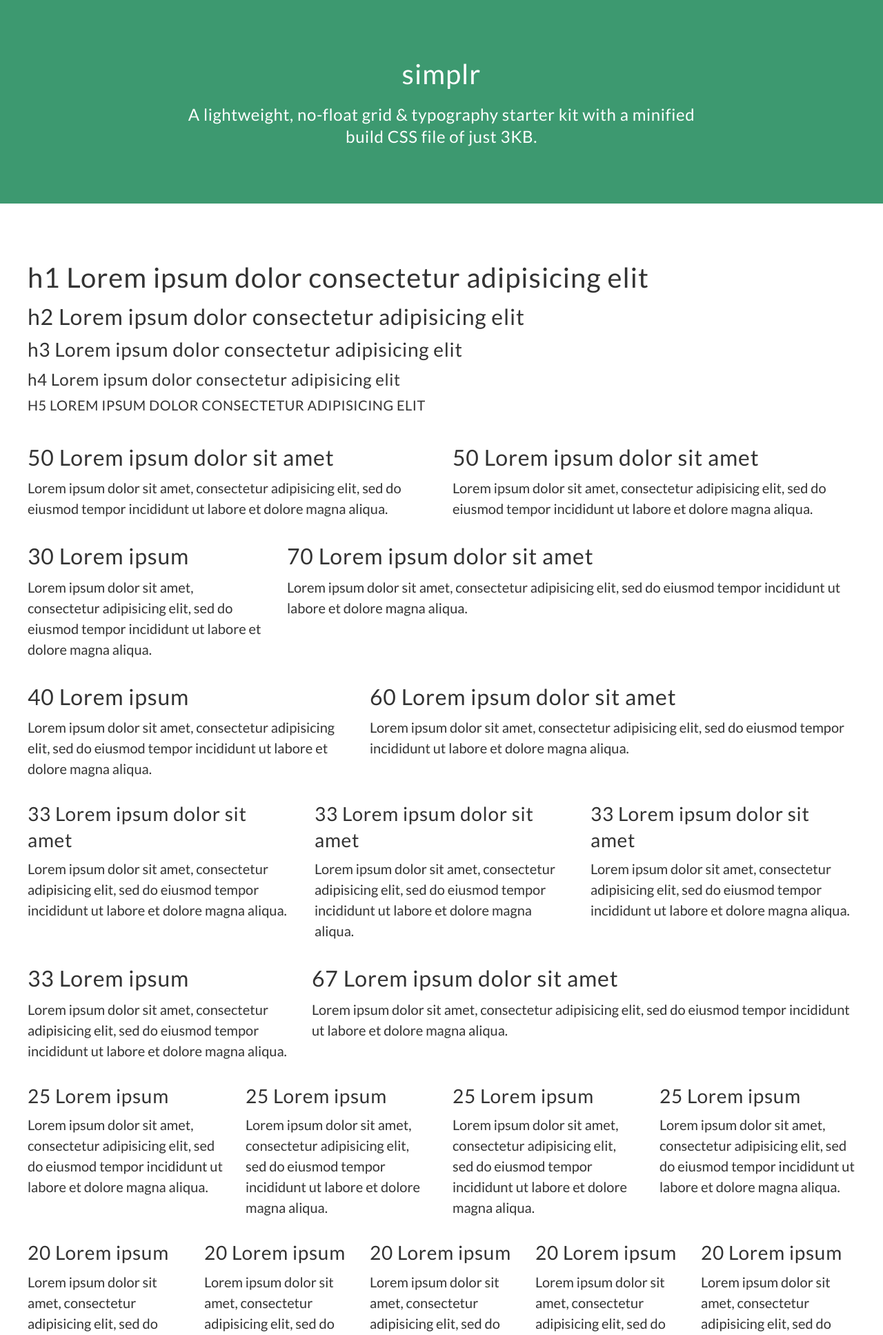
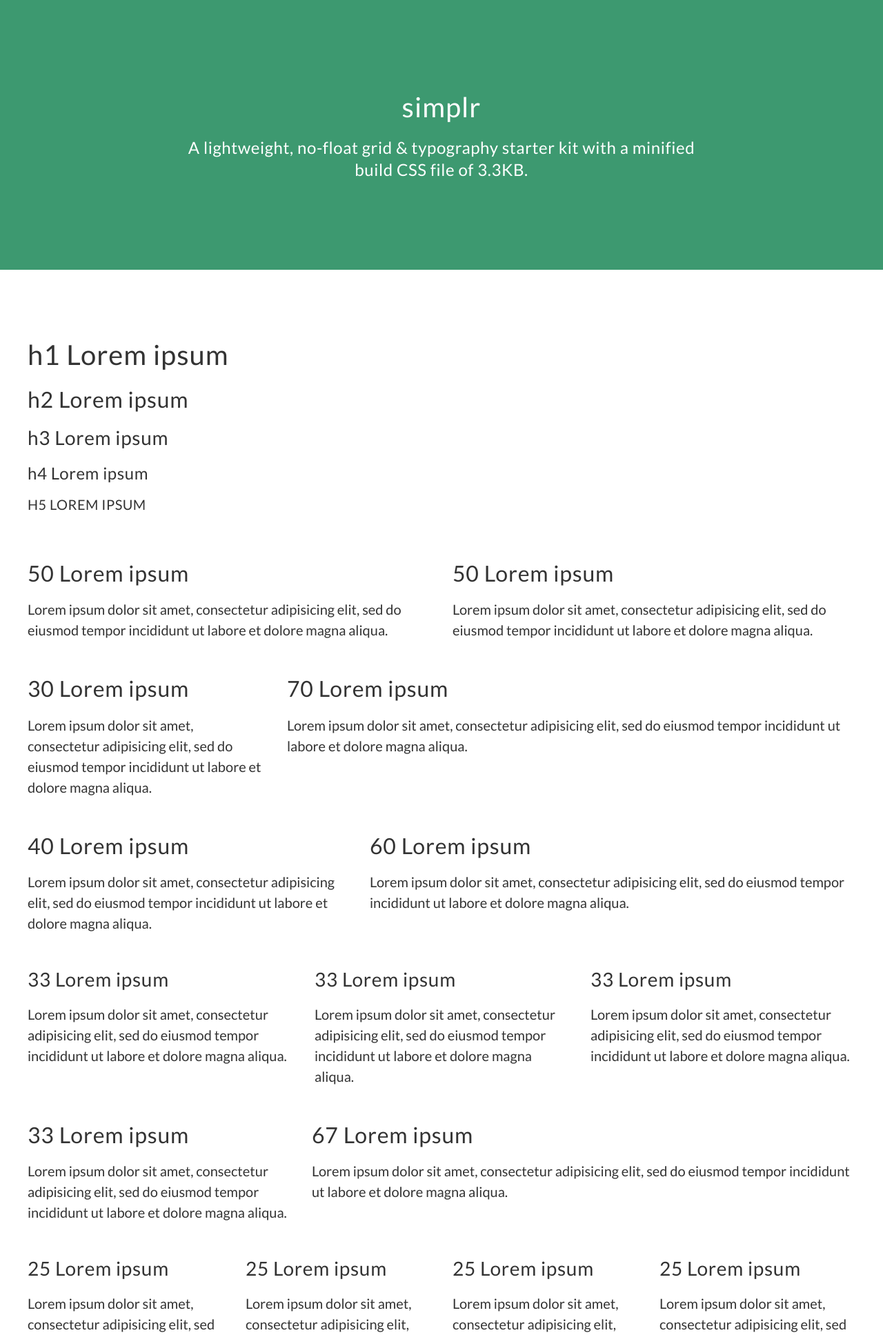
Before and after one commit to aoimedia/simplr, a PHP site: page / in a window 1280 px wide. Shown: the top 1935 px of the page at 69% size. Run offline with PHP 8.4, Linux system fonts and the light colour scheme; some libraries are stand-ins or nearby versions.

Commit message:
misc updates

```diff
--- a/app/css/styles.css
+++ b/app/css/styles.css
@@ -5,10 +5,6 @@
 Some colors from "Smarter defaults for colors on the web,"
 just for the demo at: http://simplr.elmnt.com
 Credit: Adam Morse (mrmrs): https://github.com/mrmrs/colors
-*/
-/* mobile options
-$container-pad-tablet: 0 ($baseline * .75);
-$container-pad-mobile: 0 ($baseline * .5);
 */
 /**
  * HTML5 Reset
@@ -30,7 +26,7 @@ article, aside, details, figcaption, figure, footer, header, hgroup, menu, nav,
   padding: 0;
   border: 0; }
 
-/* ol, ul { list-style: none; } */
+/* ol, ul { list-style: none; } I prefer a utility class for this. Leave the defaults alone. */
 blockquote, q {
   quotes: none; }
 
@@ -88,7 +84,7 @@ h6 {
   font-style: normal;
   letter-spacing: 0.025em;
   line-height: 1.35em;
-  margin: 0 0 0.5rem 0; }
+  margin: 1rem 0; }
 
 h1 {
   font-size: 40px;
@@ -255,22 +251,29 @@ credit: http://joshnh.com/weblog/creating-lightweight-grid-system/
 .align--center {
   text-align: center; }
 
+.list-reset {
+  margin: 0;
+  padding: 0;
+  list-style: none; }
+
 /**
  * Customizations for the demo at: http://simplr.elmnt.com
  */
 .container--header,
 .container--footer {
+  padding: 6rem 0;
   background-color: #3D9970;
   color: white; }
-
-.container--footer {
-  padding: 4rem 0; }
+  @media all and (max-width: 800px) {
+    .container--header,
+    .container--footer {
+      padding: 2rem 0; } }
 
 .container--footer .fa {
   margin: 0 .5rem; }
 
 .intro__title {
-  margin: 3rem auto 1rem auto; }
+  margin: 0 auto; }
 
 .intro__subtitle {
-  margin: 1rem auto 3rem auto; }
+  margin: 1rem auto 0 auto; }
--- a/app/index.html
+++ b/app/index.html
@@ -29,7 +29,7 @@
 
   <div class="content align--center">
     <h1 class="intro__title">simplr</h1>
-    <h4 class="intro__subtitle">A lightweight, no-float grid &amp; typography starter kit with a minified build CSS file of just 3KB.</h4>
+    <h4 class="intro__subtitle">A lightweight, no-float grid &amp; typography starter kit with a minified build CSS file of 3.3KB.</h4>
   </div>
 
 </div><!-- /.grid -->
@@ -45,11 +45,11 @@
 
   <div class="grid__col--100">
     <div class="content">
-      <h1>h1 Lorem ipsum dolor consectetur adipisicing elit</h1>
-      <h2>h2 Lorem ipsum dolor consectetur adipisicing elit</h2>
-      <h3>h3 Lorem ipsum dolor consectetur adipisicing elit</h3>
-      <h4>h4 Lorem ipsum dolor consectetur adipisicing elit</h4>
-      <h5>h5 Lorem ipsum dolor consectetur adipisicing elit</h5>
+      <h1>h1 Lorem ipsum</h1>
+      <h2>h2 Lorem ipsum</h2>
+      <h3>h3 Lorem ipsum</h3>
+      <h4>h4 Lorem ipsum</h4>
+      <h5>h5 Lorem ipsum</h5>
     </div>
   </div>
 
@@ -65,13 +65,13 @@
 
   <div class="grid__col--50">
     <div class="content">
-      <h2>50 Lorem ipsum dolor sit amet</h2>
+      <h2>50 Lorem ipsum</h2>
       <p>Lorem ipsum dolor sit amet, consectetur adipisicing elit, sed do eiusmod tempor incididunt ut labore et dolore magna aliqua.</p>
     </div>
   </div><!--
   --><div class="grid__col--50">
     <div class="content">
-      <h2>50 Lorem ipsum dolor sit amet</h2>
+      <h2>50 Lorem ipsum</h2>
       <p>Lorem ipsum dolor sit amet, consectetur adipisicing elit, sed do eiusmod tempor incididunt ut labore et dolore magna aliqua.</p>
     </div>
   </div>
@@ -91,7 +91,7 @@
   </div><!--
 --><div class="grid__col--70">
     <div class="content">
-    <h2>70 Lorem ipsum dolor sit amet</h2>
+    <h2>70 Lorem ipsum</h2>
     <p>Lorem ipsum dolor sit amet, consectetur adipisicing elit, sed do eiusmod tempor incididunt ut labore et dolore magna aliqua.</p>
     </div>
   </div>
@@ -112,7 +112,7 @@
   </div><!--
 --><div class="grid__col--60">
     <div class="content">
-    <h2>60 Lorem ipsum dolor sit amet</h2>
+    <h2>60 Lorem ipsum</h2>
     <p>Lorem ipsum dolor sit amet, consectetur adipisicing elit, sed do eiusmod tempor incididunt ut labore et dolore magna aliqua.</p>
     </div>
   </div>
@@ -127,19 +127,19 @@
 
   <div class="grid__col--333">
     <div class="content">
-    <h3>33 Lorem ipsum dolor sit amet</h3>
+    <h3>33 Lorem ipsum</h3>
     <p>Lorem ipsum dolor sit amet, consectetur adipisicing elit, sed do eiusmod tempor incididunt ut labore et dolore magna aliqua.</p>
     </div>
   </div><!--
 --><div class="grid__col--333">
     <div class="content">
-    <h3>33 Lorem ipsum dolor sit amet</h3>
+    <h3>33 Lorem ipsum</h3>
     <p>Lorem ipsum dolor sit amet, consectetur adipisicing elit, sed do eiusmod tempor incididunt ut labore et dolore magna aliqua.</p>
     </div>
   </div><!--
 --><div class="grid__col--333">
     <div class="content">
-    <h3>33 Lorem ipsum dolor sit amet</h3>
+    <h3>33 Lorem ipsum</h3>
     <p>Lorem ipsum dolor sit amet, consectetur adipisicing elit, sed do eiusmod tempor incididunt ut labore et dolore magna aliqua.</p>
     </div>
   </div>
@@ -160,7 +160,7 @@
   </div><!--
 --><div class="grid__col--67">
     <div class="content">
-    <h2>67 Lorem ipsum dolor sit amet</h2>
+    <h2>67 Lorem ipsum</h2>
     <p>Lorem ipsum dolor sit amet, consectetur adipisicing elit, sed do eiusmod tempor incididunt ut labore et dolore magna aliqua.</p>
     </div>
   </div>
@@ -202,7 +202,7 @@
 </div><!-- /.wrap -->
 </div><!-- /.container -->
 
-<div class="container">
+<div class="container" style="padding-bottom:4rem;">
 <div class="wrap">
 <div class="grid">
 
@@ -241,58 +241,20 @@
 </div><!-- /.wrap -->
 </div><!-- /.container -->
 
-
-<div class="container" style="padding-bottom:4rem;">
-<div class="wrap">
+<footer>
+<div class="container container--footer">
+<div class="wrap--single">
 <div class="grid">
 
-  <div class="grid__col--50">
-    <div class="content">
-    <h2>50 Lorem ipsum dolor sit amet</h2>
-    <p>Lorem ipsum dolor sit amet, consectetur adipisicing elit, sed do eiusmod tempor incididunt ut labore et dolore magna aliqua.</p>
-    </div>
-  </div><!--
---><div class="grid__col--50">
-    <div class="content">
-    <h2>50 Lorem ipsum dolor sit amet</h2>
-    <p>Lorem ipsum dolor sit amet, consectetur adipisicing elit, sed do eiusmod tempor incididunt ut labore et dolore magna aliqua.</p>
-    </div>
+  <div class="content align--center">
+    <p>made by <a href="https://elmnt.com/" target="_blank">elmnt</a></p>
+    <p><a href="https://twitter.com/elmnt" target="_blank"><i class="fa fa-twitter"></i></a><a href="https://github.com/elmnt" target="_blank"><i class="fa fa-github-alt"></i></a></p>
   </div>
 
 </div><!-- /.grid -->
 </div><!-- /.wrap -->
 </div><!-- /.container -->
-
-
-<footer>
-<div class="container container--footer">
-<div class="wrap">
-<div class="grid">
-
-  <div class="grid__col--20">
-    <div class="content">
-      <p>&nbsp;</p>
-    </div>
-  </div><!--
-  --><div class="grid__col--60">
-    <div class="content align--center">
-    <p>made by <a href="https://elmnt.com/" target="_blank">elmnt</a></p>
-    <p><a href="https://twitter.com/elmnt" target="_blank"><i class="fa fa-twitter"></i></a><a href="https://github.com/elmnt" target="_blank"><i class="fa fa-github-alt"></i></a></p>
-    </div>
-  </div><!--
-  --><div class="grid__col--20">
-    <div class="content">
-      <p>&nbsp;</p>
-    </div>
-  </div><!--
-
-</div><!-- /.grid -->
-</div><!-- /.wrap -->
-</div><!-- /.container -->
 </footer>
-
-
-
 
 <!--build:js js/main.min.js -->
 <script src="js/jquery-2.1.4.min.js"></script>
--- a/app/scss/_base.scss
+++ b/app/scss/_base.scss
@@ -9,9 +9,11 @@
   -webkit-box-sizing: border-box;
   box-sizing: border-box;
 }
+
 html {
   @include bbox;
 }
+
 *,
 *:before,
 *:after {
--- a/app/scss/_demo.scss
+++ b/app/scss/_demo.scss
@@ -4,17 +4,19 @@
 
 .container--header,
 .container--footer {
+  padding: 6rem 0;
   background-color: $color-olive;
   color: white;
-}
 
-.container--footer {
-  padding: 4rem 0;
+  @media all and (max-width: $grid-min-width){
+    padding: 2rem 0;
+  }
+
 }
 
 .container--footer .fa {
   margin: 0 .5rem;
 }
 
-.intro__title { margin: 3rem auto 1rem auto; }
-.intro__subtitle { margin: 1rem auto 3rem auto; }
+.intro__title { margin: 0 auto; }
+.intro__subtitle { margin: 1rem auto 0 auto; }
--- a/app/scss/_reset.scss
+++ b/app/scss/_reset.scss
@@ -19,7 +19,7 @@ article,aside,details,figcaption,figure,footer,header,hgroup,menu,nav,section {
   padding: 0;
   border: 0;
 }
-/* ol, ul { list-style: none; } */
+/* ol, ul { list-style: none; } I prefer a utility class for this. Leave the defaults alone. */
 blockquote, q { quotes: none; }
 blockquote:before, blockquote:after,
 q:before, q:after { content: ''; content: none; }
--- a/app/scss/_util.scss
+++ b/app/scss/_util.scss
@@ -5,3 +5,9 @@
 .align--left   { text-align: left; }
 .align--right  { text-align: right; }
 .align--center { text-align: center; }
+
+.list-reset {
+  margin: 0;
+  padding: 0;
+  list-style: none;
+}
--- a/app/scss/_variables.scss
+++ b/app/scss/_variables.scss
@@ -18,7 +18,7 @@ $color-lime: #01FF70;
 $html-font-size: 16px;
 $baseline: 1rem;
 
-// Google fonts used: Lato: 400/700
+// Google font used: Lato: 400/700
 
 $base-color: #333;
 $base-font-family: "Lato", Helvetica, Arial, sans-serif;
@@ -36,7 +36,7 @@ $font-weight-bold: 700;
 
 $header-letter-spacing: 0.025em;
 $header-line-height: 1.35em;
-$header-margin: 0 0 .5rem 0;
+$header-margin: 1rem 0;
 
 $h1-font-size-default: 40px;
 $h2-font-size-default: 32px;
@@ -64,15 +64,4 @@ $wrap-single-max-width: 800px;
 $grid-min-width: 800px;
 $multi-grid-padding: $baseline;
 
-$columns: 20, 25, 30, 33, 40, 50, 60, 67, 70, 75, 80, 100;
-
-/* mobile options
-$container-pad-tablet: 0 ($baseline * .75);
-$container-pad-mobile: 0 ($baseline * .5);
-*/
-
-// ----------- cmbox.scss
-
-$cmbox-default-background: transparent;
-$cmbox-default-padding: 0;
-$cmbox-default-margin: 2rem auto;
+$columns: 20,25,30,33,40,50,60,67,70,75,80,100;
```
Also changed, not shown: app/scss/_type.scss (line endings or trailing spaces), readme.md.
